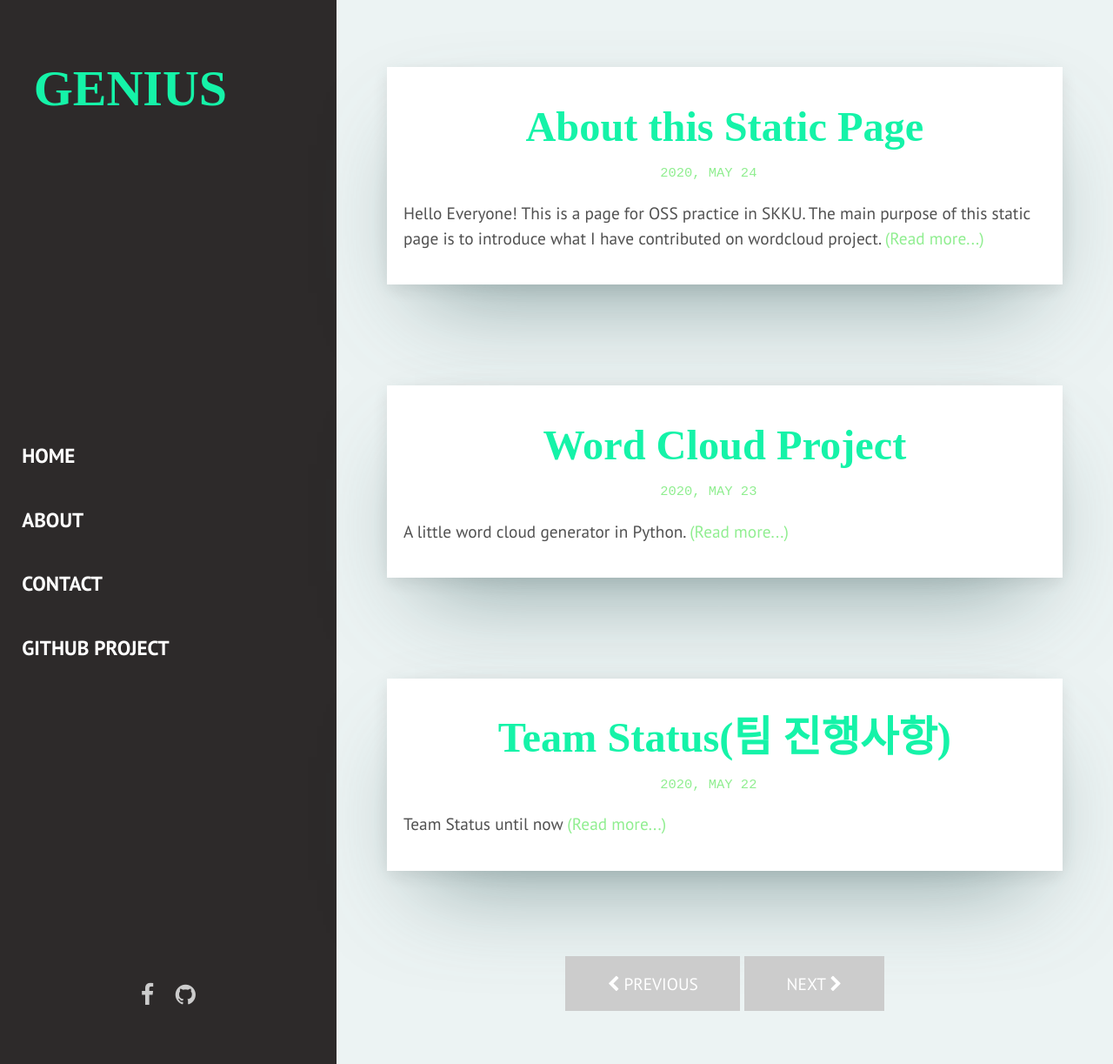
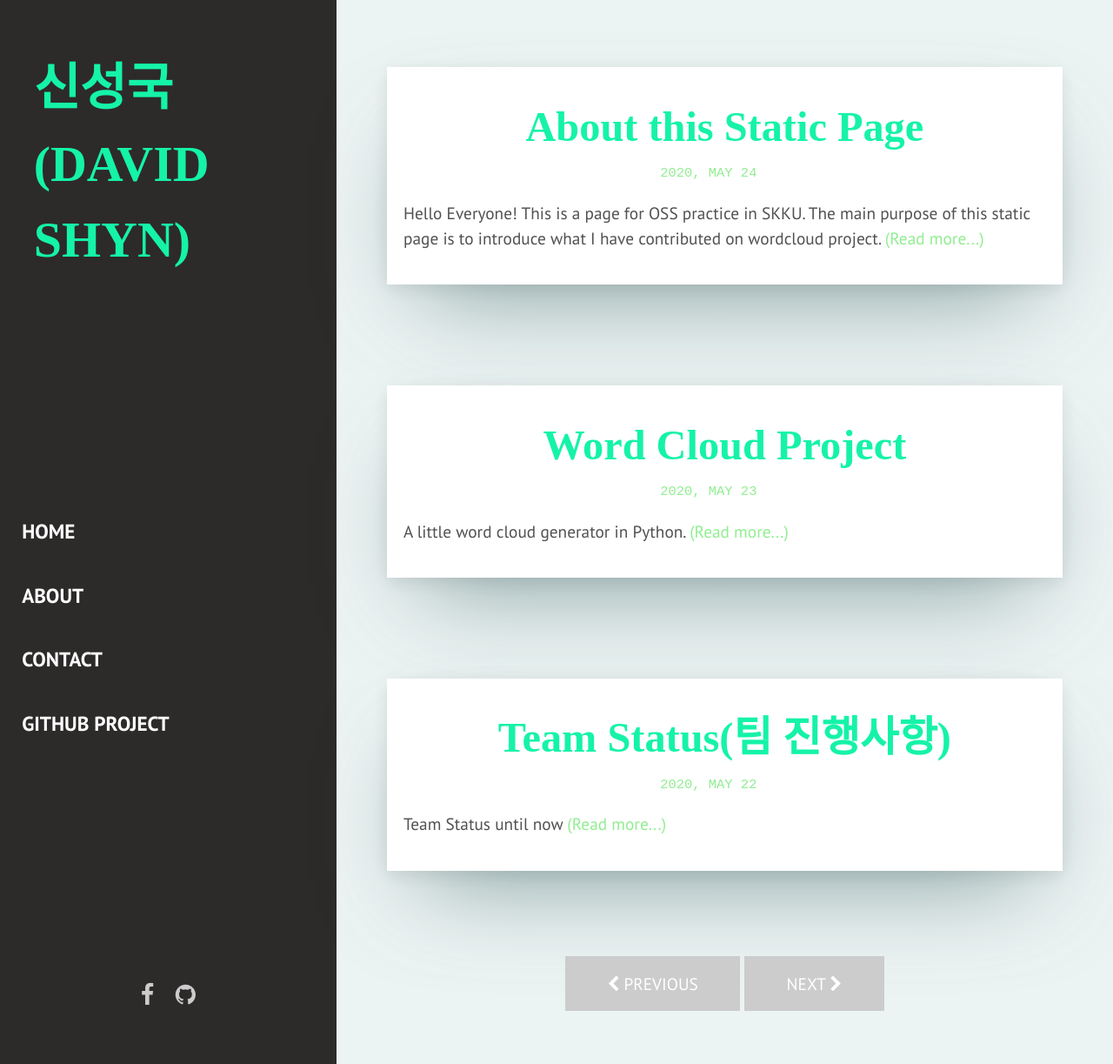
Before and after one commit to davidshyn1/davidshyn1.github.io, a Jekyll site: the page built from index.html, in a window 1280 px wide and 1223 px high. Shown: the whole window at 87% size. Built offline with Jekyll 4.4.1, drawn with Linux system fonts in a browser that asks for light colours; some web fonts are replaced; the list of posts is cut into pages by our own code.

Commit message:
Update _config.yml

```diff
--- a/_config.yml
+++ b/_config.yml
@@ -1,6 +1,6 @@
 # Profile information
-name: GENIUS
-title: SSK
+name: 신성국(David Shyn)
+title: GENIUS
 description: > # this means to ignore newlines until "baseurl:"
   The page of Github beginner, but an amazing code reviewer.
 permalink: ':title/'
```
